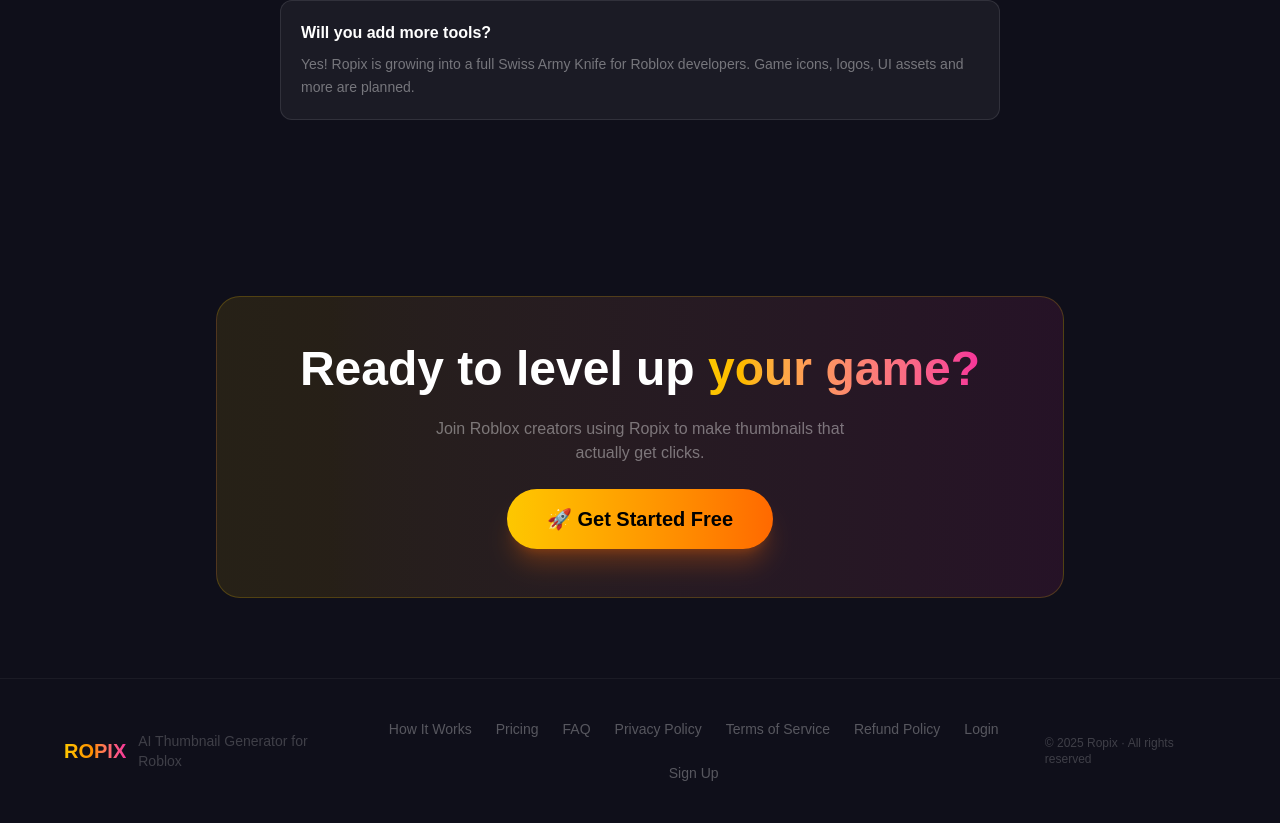
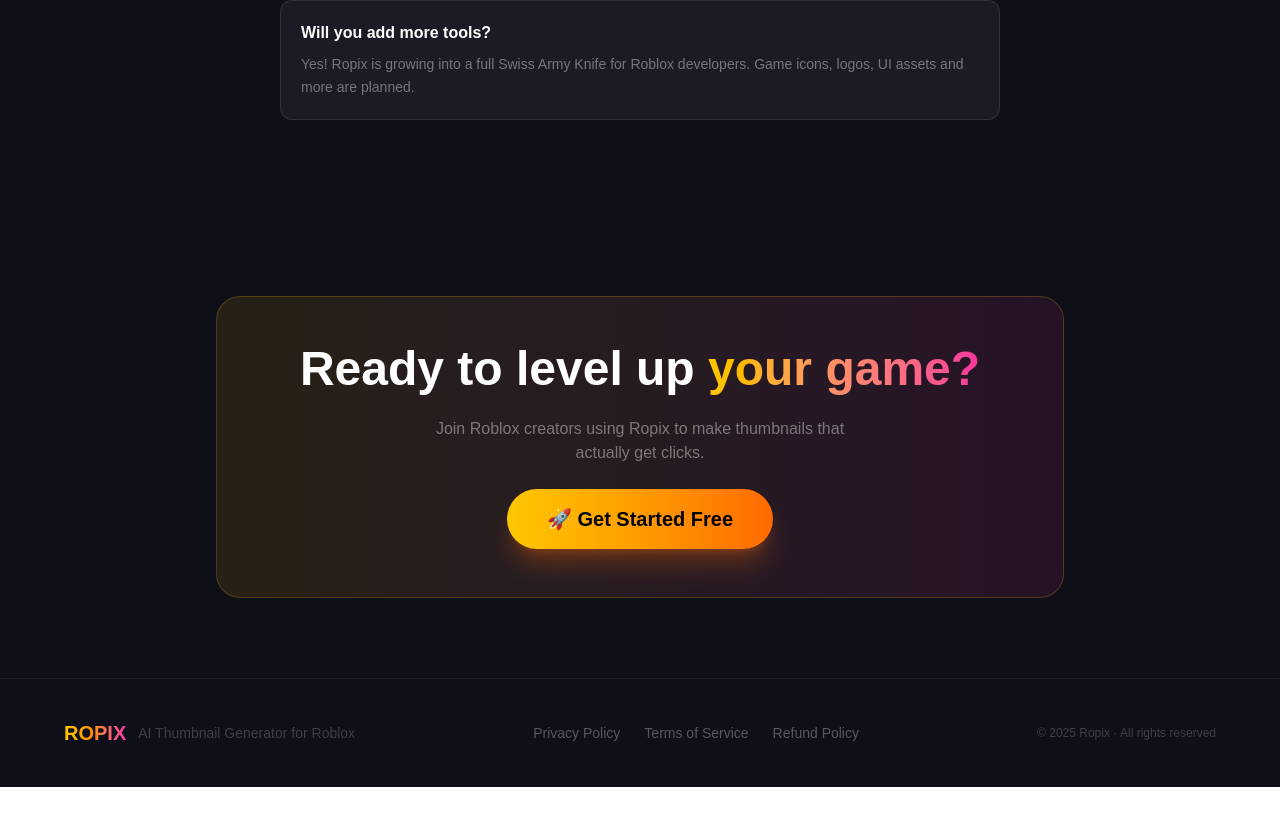
Before and after one commit to Hizzam/Ropix_v2, a Next.js app: page / in a window 1280 px wide. Shown: the part 4697-5520 px from the top of the page. After the commit the page ends 5484 px from the top, so only its background shows below. Built offline with nearby package versions, Linux system fonts and the light colour scheme; no server answers.

Commit message:
clean up footer links

```diff
--- a/app/page.tsx
+++ b/app/page.tsx
@@ -377,16 +377,11 @@
             </span>
             <span className="text-white/20 text-sm">AI Thumbnail Generator for Roblox</span>
           </div>
-          <div className="flex gap-6 text-sm text-white/30 flex-wrap justify-center">
-            <a href="#how-it-works" className="hover:text-white/60 transition">How It Works</a>
-            <a href="#pricing" className="hover:text-white/60 transition">Pricing</a>
-            <a href="#faq" className="hover:text-white/60 transition">FAQ</a>
-            <Link href="/privacy" className="hover:text-white/60 transition">Privacy Policy</Link>
-            <Link href="/terms" className="hover:text-white/60 transition">Terms of Service</Link>
-            <Link href="/refund" className="hover:text-white/60 transition">Refund Policy</Link>
-            <Link href="/login" className="hover:text-white/60 transition">Login</Link>
-            <Link href="/signup" className="hover:text-white/60 transition">Sign Up</Link>
-          </div>
+<div className="flex gap-6 text-sm text-white/30 flex-wrap justify-center">
+  <Link href="/privacy" className="hover:text-white/60 transition">Privacy Policy</Link>
+  <Link href="/terms" className="hover:text-white/60 transition">Terms of Service</Link>
+  <Link href="/refund" className="hover:text-white/60 transition">Refund Policy</Link>
+</div>
           <p className="text-white/20 text-xs">© 2025 Ropix · All rights reserved</p>
         </div>
       </footer>
```
